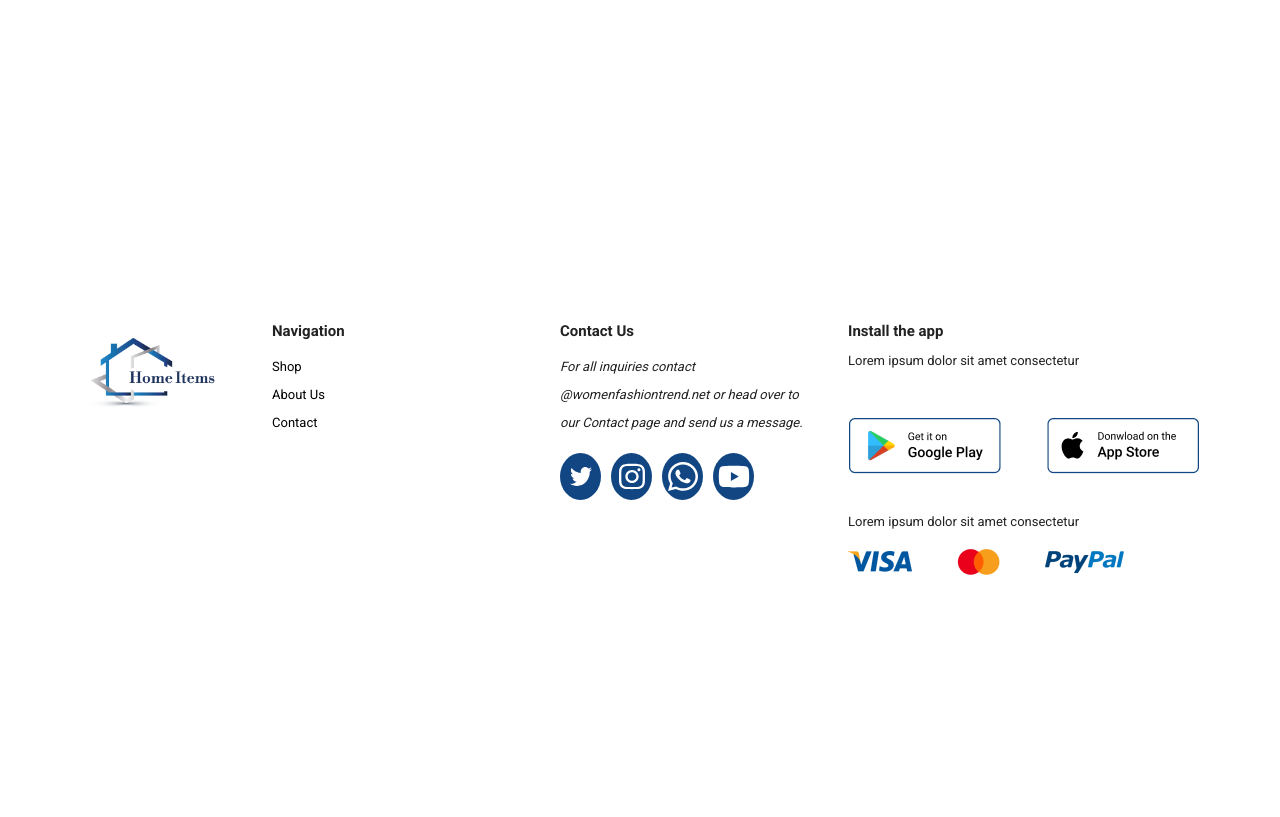
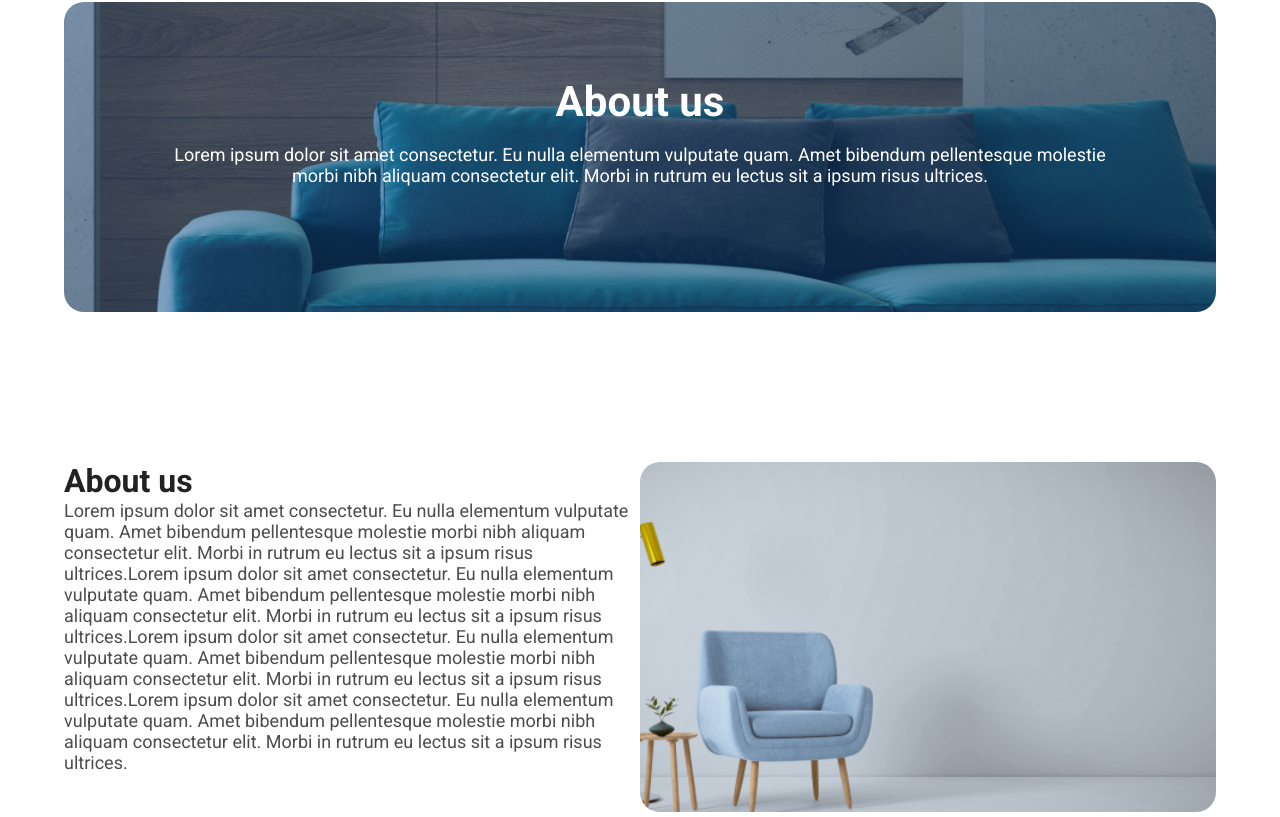
Before and after one commit to sathishvisar/react_ecommerce, a React (Create React App) app: page /about in a window 1280 px wide. Shown: the part 163-980 px from the top of the page. Before the commit the page ends 822 px from the top, so only its background shows below. Built offline with nearby package versions, Linux system fonts and the light colour scheme.

Commit message:
about us page is done

```diff
--- /dev/null
+++ b/src/components/sections/BannerFullwidth.js
@@ -0,0 +1,17 @@
+import React from "react";
+import classnames from "classnames";
+import Grid from "@mui/material/Grid";
+import Typography from "@components/common/Typography"
+import BgImage from '@assets/images/about_banner.png';
+import './BannerFullwidth.scss'
+
+export default function BannerFullwidth (props) {
+    const {title, description} = props.data
+
+    return <Grid container className={classnames('section bannerFullwidth')} style={{ backgroundImage: `url(${BgImage})` }}>
+        <Grid item xs={10} className={classnames('content text-center')}>
+            <Typography variant="h2">{title}</Typography>
+            <Typography variant="p">{description}</Typography>
+        </Grid>
+    </Grid>
+}
--- /dev/null
+++ b/src/components/sections/BannerFullwidth.scss
@@ -0,0 +1,13 @@
+.bannerFullwidth {
+    border-radius: 20px;
+    background-size: cover;
+    min-height: 310px;
+    background-position: center center;
+    margin: 75px 0px;
+    .content {
+        margin: 0px auto;
+        h2, p{
+            color: #FFF !important;
+        }
+    }
+}
--- /dev/null
+++ b/src/components/sections/TwoColRightImage.js
@@ -0,0 +1,20 @@
+import React from "react";
+import classnames from "classnames";
+import Grid from "@mui/material/Grid";
+import Typography from "@components/common/Typography"
+import BgImage from '@assets/images/about_2_col.png';
+import './TwoColRightImage.scss'
+
+export default function TwoColRightImage (props) {
+    const {title, description} = props.data
+
+    return <Grid container className={classnames('section twoColRightImage')}>
+        <Grid item xs={12} md={6}  className={classnames('content')}>
+            <Typography variant="h3">{title}</Typography>
+            <Typography variant="p">{description}</Typography>
+        </Grid>
+        <Grid item xs={12} md={6}  className={classnames('imageCol')} style={{ backgroundImage: `url(${BgImage})` }}>
+
+        </Grid>
+    </Grid>
+}
--- /dev/null
+++ b/src/components/sections/TwoColRightImage.scss
@@ -0,0 +1,8 @@
+.twoColRightImage{
+    .imageCol{
+        background-size: cover;
+        background-position: center center;
+        min-height: 350px;
+        border-radius: 20px;
+    }
+}
--- a/src/pages/About.js
+++ b/src/pages/About.js
@@ -1,8 +1,15 @@
 import React from "react";
-import Typography from '@components/common/Typography'
+import EmailSubscribe from "@components/sections/EmailSubscribe";
+import BannerFullwidth from "@components/sections/BannerFullwidth";
+import TwoColRightImage from "@components/sections/TwoColRightImage";
+import data from './data.json';
 
 export default function About () {
     return <>
-    <Typography variant="h3">About us</Typography>
+        <BannerFullwidth data={data['about_banner']} />
+
+        <TwoColRightImage data={data['about_two_col']} />
+
+        <EmailSubscribe data={data['email_subscribe']} />
     </>
 }
--- a/src/pages/Home.js
+++ b/src/pages/Home.js
@@ -5,7 +5,7 @@ import EmailSubscribe from "@components/sections/EmailSubscribe";
 import ProductCategories from "@components/sections/ProductCategories";
 import Products from "@components/sections/Products";
 
-import data from './Home.json';
+import data from './data.json';
 
 export default function Home () {
     return <>
--- a/src/pages/Shop.js
+++ b/src/pages/Shop.js
@@ -1,8 +1,10 @@
 import React from "react";
-import Typography from '@components/common/Typography'
+import EmailSubscribe from "@components/sections/EmailSubscribe";
+
+import data from './data.json';
 
 export default function Shop () {
     return <>
-        <Typography variant="h3">Shop</Typography>
+            <EmailSubscribe data={data['email_subscribe']} />
     </>
 }
--- a/src/pages/Home.json
+++ b/src/pages/data.json
@@ -24,5 +24,13 @@
     "products":{
         "title": "Trending products",
         "sub_title": "Lorem ipsum dolor sit amet consectetur"
+    },
+    "about_banner":{
+        "title": "About us",
+        "description": "Lorem ipsum dolor sit amet consectetur. Eu nulla elementum vulputate quam. Amet bibendum pellentesque molestie morbi nibh aliquam consectetur elit. Morbi in rutrum eu lectus sit a ipsum risus ultrices."
+    },
+    "about_two_col":{
+        "title": "About us",
+        "description": "Lorem ipsum dolor sit amet consectetur. Eu nulla elementum vulputate quam. Amet bibendum pellentesque molestie morbi nibh aliquam consectetur elit. Morbi in rutrum eu lectus sit a ipsum risus ultrices.Lorem ipsum dolor sit amet consectetur. Eu nulla elementum vulputate quam. Amet bibendum pellentesque molestie morbi nibh aliquam consectetur elit. Morbi in rutrum eu lectus sit a ipsum risus ultrices.Lorem ipsum dolor sit amet consectetur. Eu nulla elementum vulputate quam. Amet bibendum pellentesque molestie morbi nibh aliquam consectetur elit. Morbi in rutrum eu lectus sit a ipsum risus ultrices.Lorem ipsum dolor sit amet consectetur. Eu nulla elementum vulputate quam. Amet bibendum pellentesque molestie morbi nibh aliquam consectetur elit. Morbi in rutrum eu lectus sit a ipsum risus ultrices."
     }
 }
```
Also changed, not shown: src/assets/images/about_2_col.png (added), src/assets/images/about_banner.png (added).
